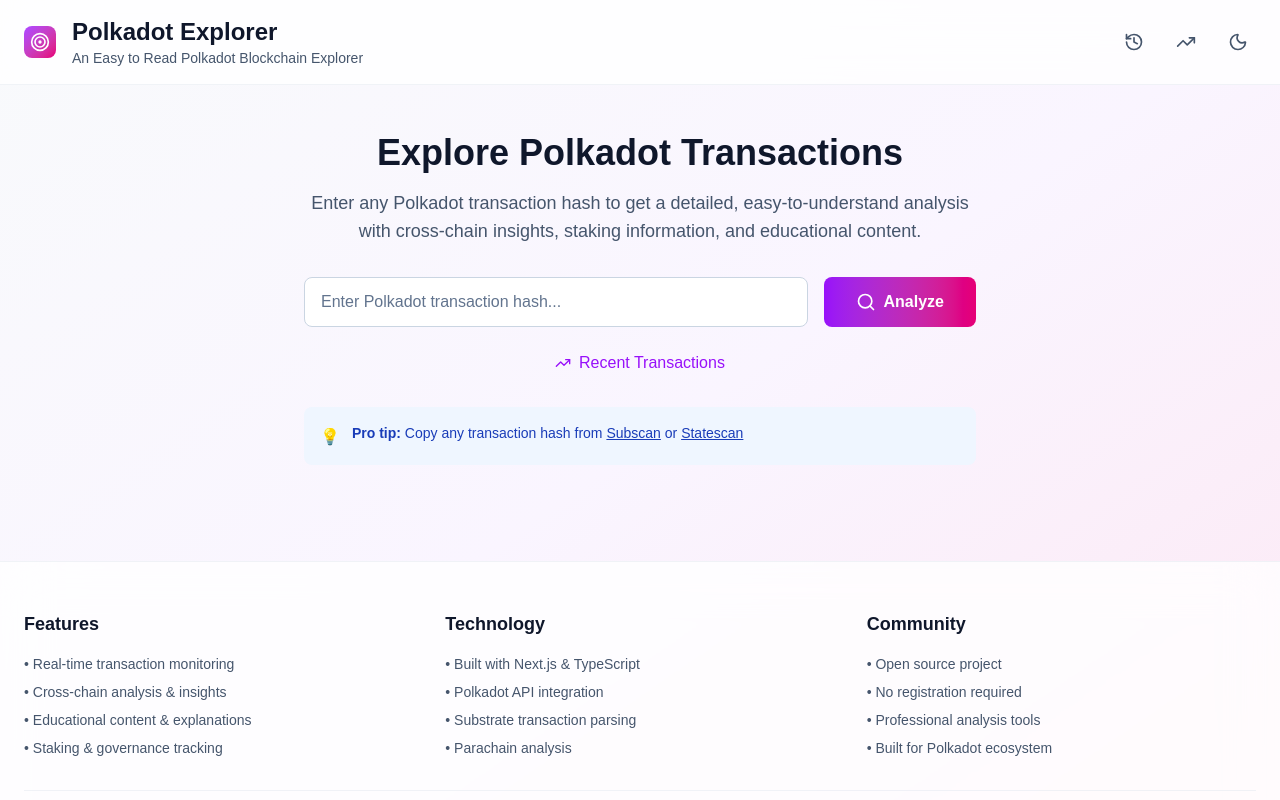
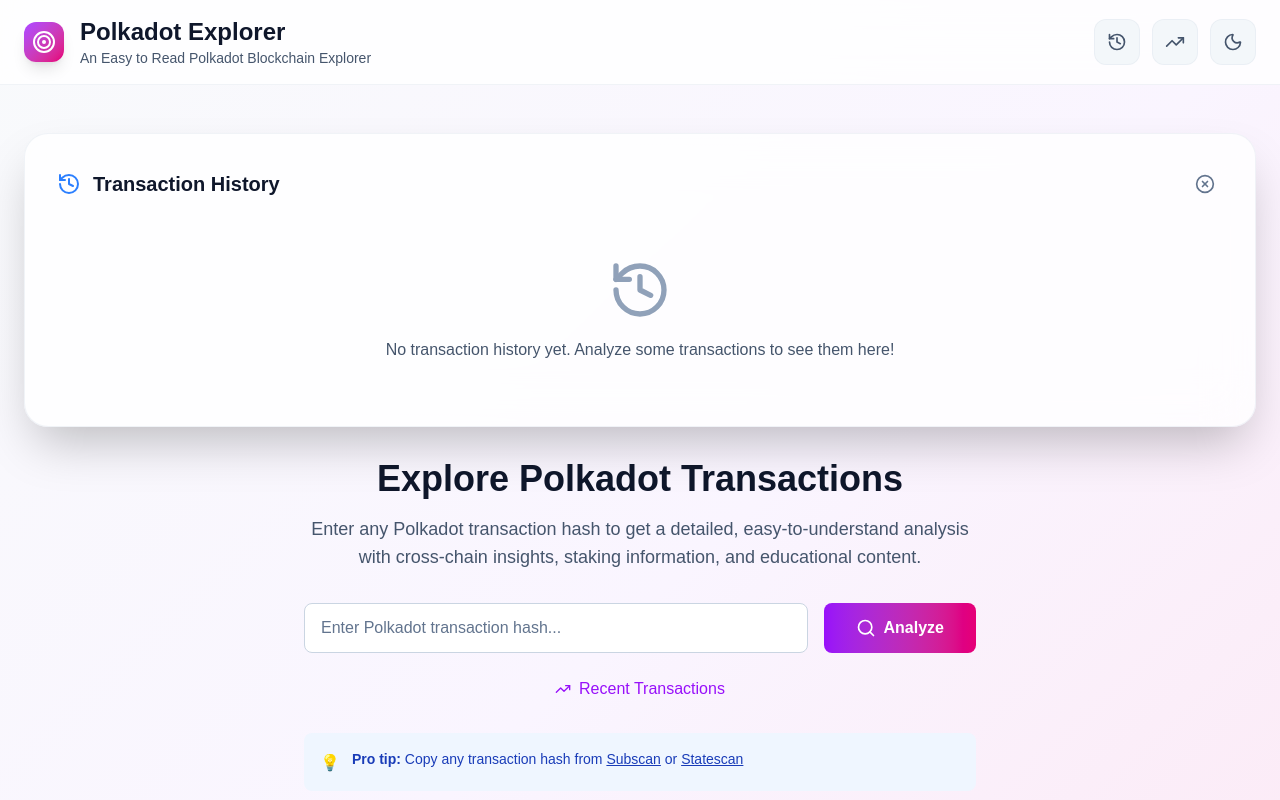
Before and after one commit to panagot/polkadotblockchainexplorer, a Next.js app: page / in a window 1280 px wide. Both pictures are taken after a click on the button 1134 px from the left and 42 px from the top of the page. Shown: the top 800 px of the page. Built offline with nearby package versions, Linux system fonts and the light colour scheme.

Commit message:
Fixed Polkadot logo visibility and made header buttons functional

```diff
--- a/src/app/page.tsx
+++ b/src/app/page.tsx
@@ -139,10 +139,10 @@
           <div className="flex items-center justify-between">
             <div className="flex items-center gap-4">
               <div className="flex items-center justify-center">
-                <div className="w-8 h-8 bg-gradient-to-br from-purple-500 to-pink-600 rounded-lg flex items-center justify-center">
+                <div className="w-10 h-10 bg-gradient-to-br from-purple-500 to-pink-600 rounded-xl flex items-center justify-center shadow-lg">
                   <svg
-                    width="20"
-                    height="20"
+                    width="24"
+                    height="24"
                     viewBox="0 0 24 24"
                     fill="none"
                     className="text-white"
@@ -163,27 +163,31 @@
               </div>
             </div>
 
-            <div className="flex items-center gap-4">
+            <div className="flex items-center gap-3">
               <button
                 onClick={() => setShowHistory(!showHistory)}
-                className="p-2 text-slate-600 dark:text-slate-400 hover:text-slate-900 dark:hover:text-white transition-colors"
+                className="p-3 bg-slate-100/80 dark:bg-slate-800/80 hover:bg-slate-200 dark:hover:bg-slate-700 rounded-xl transition-all duration-200 border border-slate-200/50 dark:border-slate-700/50 hover:shadow-md"
                 title="Transaction History"
               >
-                <History className="w-5 h-5" />
+                <History className="w-5 h-5 text-slate-600 dark:text-slate-400" />
               </button>
               <button
                 onClick={() => setShowDashboard(!showDashboard)}
-                className="p-2 text-slate-600 dark:text-slate-400 hover:text-slate-900 dark:hover:text-white transition-colors"
+                className="p-3 bg-slate-100/80 dark:bg-slate-800/80 hover:bg-slate-200 dark:hover:bg-slate-700 rounded-xl transition-all duration-200 border border-slate-200/50 dark:border-slate-700/50 hover:shadow-md"
                 title="Network Dashboard"
               >
-                <TrendingUp className="w-5 h-5" />
+                <TrendingUp className="w-5 h-5 text-slate-600 dark:text-slate-400" />
               </button>
               <button
                 onClick={toggleDarkMode}
-                className="p-2 text-slate-600 dark:text-slate-400 hover:text-slate-900 dark:hover:text-white transition-colors"
+                className="p-3 bg-slate-100/80 dark:bg-slate-800/80 hover:bg-slate-200 dark:hover:bg-slate-700 rounded-xl transition-all duration-200 border border-slate-200/50 dark:border-slate-700/50 hover:shadow-md"
                 title="Toggle Dark Mode"
               >
-                {darkMode ? <Sun className="w-5 h-5" /> : <Moon className="w-5 h-5" />}
+                {darkMode ? (
+                  <Sun className="w-5 h-5 text-amber-500" />
+                ) : (
+                  <Moon className="w-5 h-5 text-slate-600 dark:text-slate-400" />
+                )}
               </button>
             </div>
           </div>
@@ -192,6 +196,65 @@
 
       {/* Main Content */}
       <div className="flex-1 max-w-7xl mx-auto px-6 py-12 w-full">
+
+        {/* History Panel */}
+        {showHistory && (
+          <div className="mb-8 bg-white/80 dark:bg-slate-800/80 backdrop-blur-xl rounded-3xl shadow-2xl p-8 border border-slate-200/50 dark:border-slate-700/50">
+            <div className="flex items-center justify-between mb-6">
+              <h3 className="text-xl font-bold text-slate-900 dark:text-white flex items-center gap-3">
+                <History className="w-6 h-6 text-blue-500" />
+                Transaction History
+              </h3>
+              <button
+                onClick={() => setShowHistory(false)}
+                className="p-2 hover:bg-slate-200/80 dark:hover:bg-slate-600/80 rounded-lg transition-colors"
+              >
+                <XCircle className="w-5 h-5 text-slate-500" />
+              </button>
+            </div>
+            <div className="text-center py-8">
+              <History className="w-16 h-16 text-slate-400 mx-auto mb-4" />
+              <p className="text-slate-600 dark:text-slate-400">
+                No transaction history yet. Analyze some transactions to see them here!
+              </p>
+            </div>
+          </div>
+        )}
+
+        {/* Dashboard Panel */}
+        {showDashboard && (
+          <div className="mb-8 bg-white/80 dark:bg-slate-800/80 backdrop-blur-xl rounded-3xl shadow-2xl p-8 border border-slate-200/50 dark:border-slate-700/50">
+            <div className="flex items-center justify-between mb-6">
+              <h3 className="text-xl font-bold text-slate-900 dark:text-white flex items-center gap-3">
+                <TrendingUp className="w-6 h-6 text-green-500" />
+                Polkadot Network Dashboard
+              </h3>
+              <button
+                onClick={() => setShowDashboard(false)}
+                className="p-2 hover:bg-slate-200/80 dark:hover:bg-slate-600/80 rounded-lg transition-colors"
+              >
+                <XCircle className="w-5 h-5 text-slate-500" />
+              </button>
+            </div>
+            <div className="grid grid-cols-1 md:grid-cols-3 gap-6">
+              <div className="p-6 bg-gradient-to-br from-blue-50/80 to-indigo-50/80 dark:from-blue-900/20 dark:to-indigo-900/20 rounded-2xl border border-blue-200/50 dark:border-blue-800/50">
+                <h4 className="text-lg font-semibold text-slate-900 dark:text-white mb-2">Network Status</h4>
+                <p className="text-2xl font-bold text-green-600 dark:text-green-400">Online</p>
+                <p className="text-sm text-slate-600 dark:text-slate-400">All systems operational</p>
+              </div>
+              <div className="p-6 bg-gradient-to-br from-green-50/80 to-emerald-50/80 dark:from-green-900/20 dark:to-emerald-900/20 rounded-2xl border border-green-200/50 dark:border-green-800/50">
+                <h4 className="text-lg font-semibold text-slate-900 dark:text-white mb-2">Active Validators</h4>
+                <p className="text-2xl font-bold text-blue-600 dark:text-blue-400">297</p>
+                <p className="text-sm text-slate-600 dark:text-slate-400">Securing the network</p>
+              </div>
+              <div className="p-6 bg-gradient-to-br from-purple-50/80 to-pink-50/80 dark:from-purple-900/20 dark:to-pink-900/20 rounded-2xl border border-purple-200/50 dark:border-purple-800/50">
+                <h4 className="text-lg font-semibold text-slate-900 dark:text-white mb-2">Parachains</h4>
+                <p className="text-2xl font-bold text-purple-600 dark:text-purple-400">50+</p>
+                <p className="text-sm text-slate-600 dark:text-slate-400">Connected chains</p>
+              </div>
+            </div>
+          </div>
+        )}
         <div className="text-center mb-12">
           <h2 className="text-4xl font-bold text-slate-900 dark:text-white mb-4">
             Explore Polkadot Transactions
```
